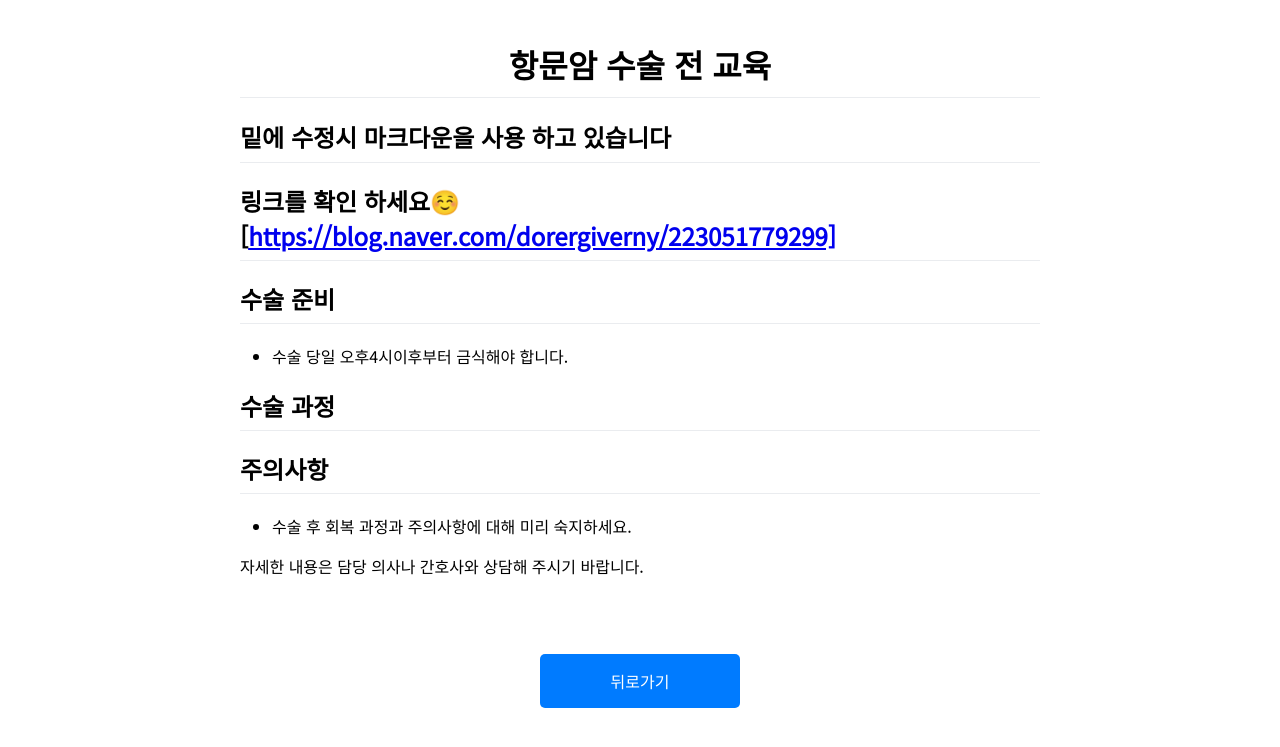
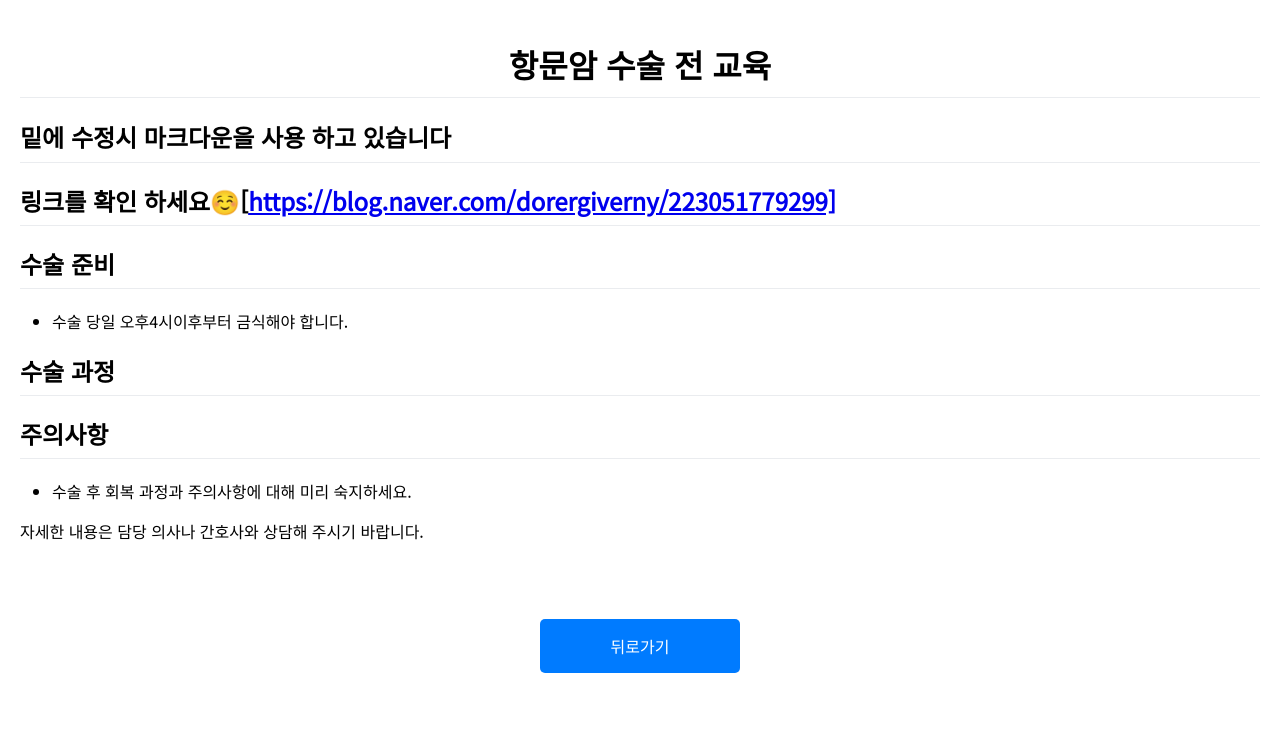
Before and after one commit to samgulza/samgulza.github.io, a Jekyll site: the page pages/pre-op-anal.html, which Jekyll copies as it is, in a window 1280 px wide. Shown: the top 747 px of the page. Built offline with Jekyll 4.4.1, drawn with Linux system fonts in a browser that asks for light colours.

Commit message:
Update pre-op-anal.html

```diff
--- a/pages/pre-op-anal.html
+++ b/pages/pre-op-anal.html
@@ -8,9 +8,11 @@
   <style>
     @import url('https://fonts.googleapis.com/css2?family=Noto+Sans+KR&display=swap');
     .content-container {
-      max-width: 800px;
+      max-width: 100%;
+      width: 100%;
       margin: 0 auto;
       padding: 20px;
+      box-sizing: border-box;
       text-align: left;
       font-family: 'Noto Sans KR', sans-serif;
     }
@@ -40,8 +42,6 @@
     .back-button:hover {
       background-color: #0056b3;
     }
-</style>
-
   </style>
   <script src="https://cdn.jsdelivr.net/npm/marked/marked.min.js"></script>
 </head>
```
